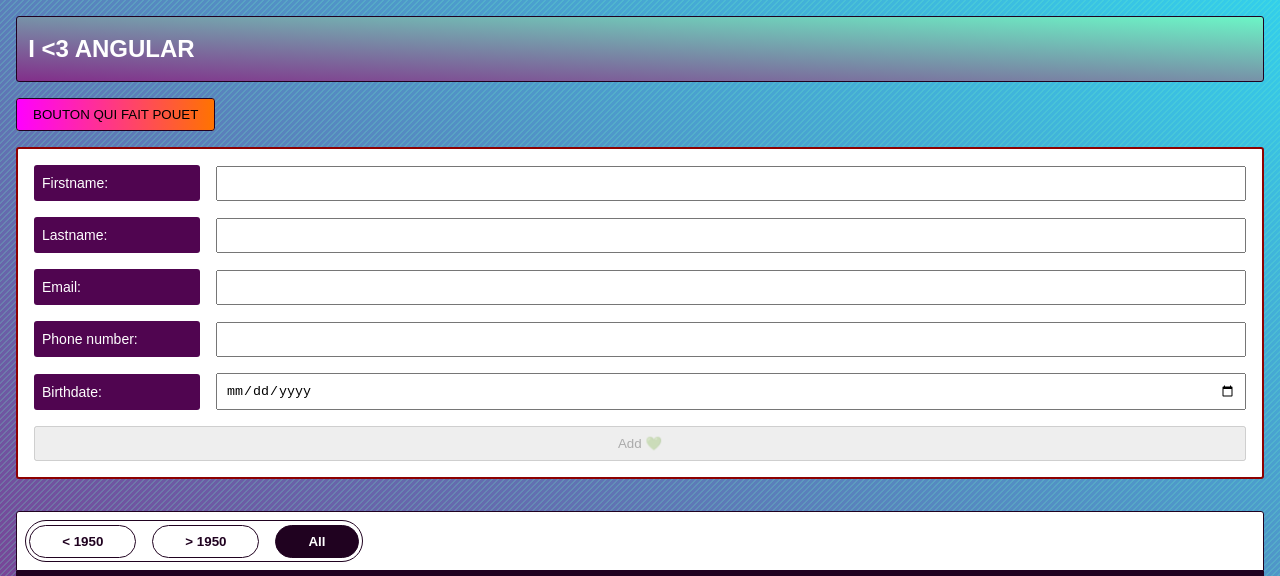
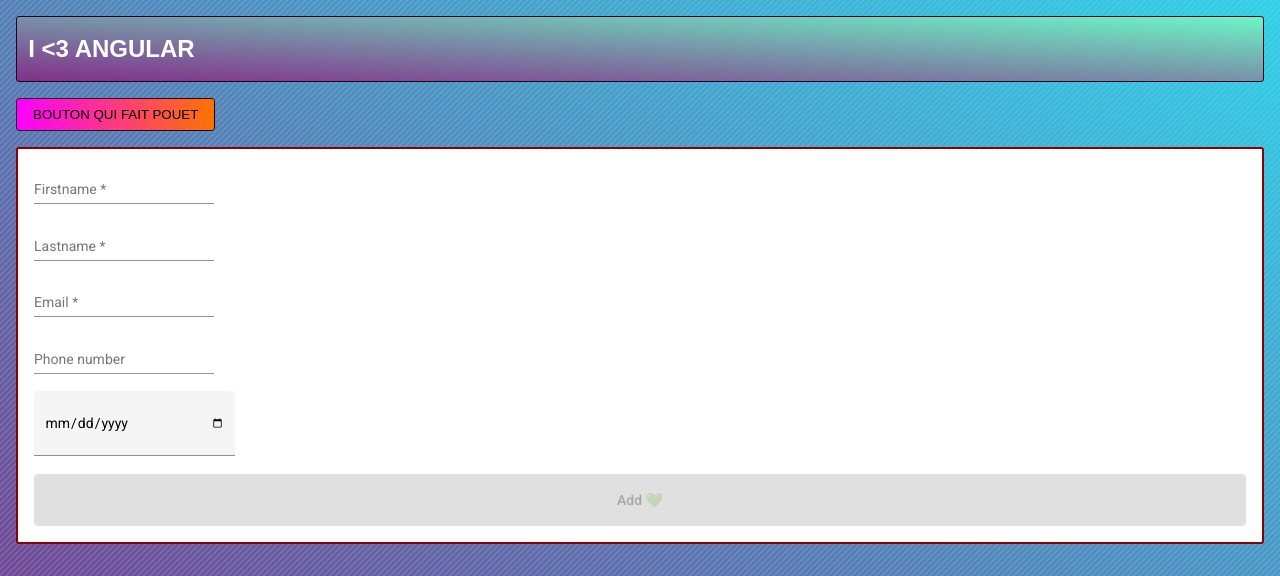
Before and after one commit to AgathePons/first_project_angular, an Angular app: page / in a window 1280 px wide. Shown: the top 576 px of the page. Built offline with nearby package versions, Linux system fonts and the light colour scheme; no server answers.

Commit message:
upate: html form with material WIP

```diff
--- a/src/app/material-ui/material-ui.module.ts
+++ b/src/app/material-ui/material-ui.module.ts
@@ -4,15 +4,23 @@
 // Forms UI from material
 import { MatFormFieldModule } from '@angular/material/form-field';
 import { MatInputModule } from '@angular/material/input';
+import { MatButtonModule } from '@angular/material/button';
+import { MatIconModule } from '@angular/material/icon';
 
 @NgModule({
   declarations: [],
   imports: [
     CommonModule
+  ],
+  exports: [
+    ...MaterialUiModule.materialModules
   ]
 })
 export class MaterialUiModule {
   public static materialModules = [
-
+    MatFormFieldModule,
+    MatInputModule,
+    MatButtonModule,
+    MatIconModule,
   ]
 }
--- a/src/app/stagiaires/components/stagaire-form/stagaire-form.component.html
+++ b/src/app/stagiaires/components/stagaire-form/stagaire-form.component.html
@@ -1,40 +1,39 @@
 <form [formGroup]="stagiaireForm" (ngSubmit)="onSubmit()" [ngClass]="{'valid': stagiaireForm.valid}">
-  <div class="input-group">
-    <label for="firstName">
-      Firstname:
-    </label>
+  <div class="">
+    <mat-form-field>
       <input
+        matInput
         id="firstName"
         type="text"
         formControlName="firstName"
         [ngClass]="{'valid': true}"
+        placeholder="Firstname"
       >
+    </mat-form-field>
+
   </div>
-  <div class="input-group">
-    <label for="lastName">
-      Lastname:
-    </label>
-    <input id="lastName" type="text" formControlName="lastName">
+  <div class="">
+    <mat-form-field>
+      <input matInput placeholder="Lastname" id="lastName" type="text" formControlName="lastName">
+    </mat-form-field>
+
   </div>
-  <div class="input-group">
-    <label for="email">
-      Email:
-    </label>
-    <input id="email" type="email" formControlName="email">
+  <div class="">
+    <mat-form-field>
+      <input matInput placeholder="Email" id="email" type="email" formControlName="email">
+    </mat-form-field>
   </div>
-  <div class="input-group">
-    <label for="phoneNumber">
-      Phone number:
-    </label>
-    <input id="phoneNumber" type="text" formControlName="phoneNumber">
+  <div class="">
+    <mat-form-field>
+      <input matInput placeholder="Phone number" id="phoneNumber" type="text" formControlName="phoneNumber">
+    </mat-form-field>
   </div>
-  <div class="input-group">
-    <label for="birthDate">
-      Birthdate:
-    </label>
-    <input id="birthDate" type="date" formControlName="birthDate">
+  <div class="">
+    <mat-form-field appearance="fill">
+      <input matInput id="birthDate" type="date" formControlName="birthDate">
+    </mat-form-field>
   </div>
-  <button [disabled]="!stagiaireForm.valid" class="add-btn">
+  <button mat-raised-button color="primary" [disabled]="!stagiaireForm.valid" class="add-btn">
     Add 💚
   </button>
 </form>
```
Lines whose indentation alone changed are shown as unchanged.
